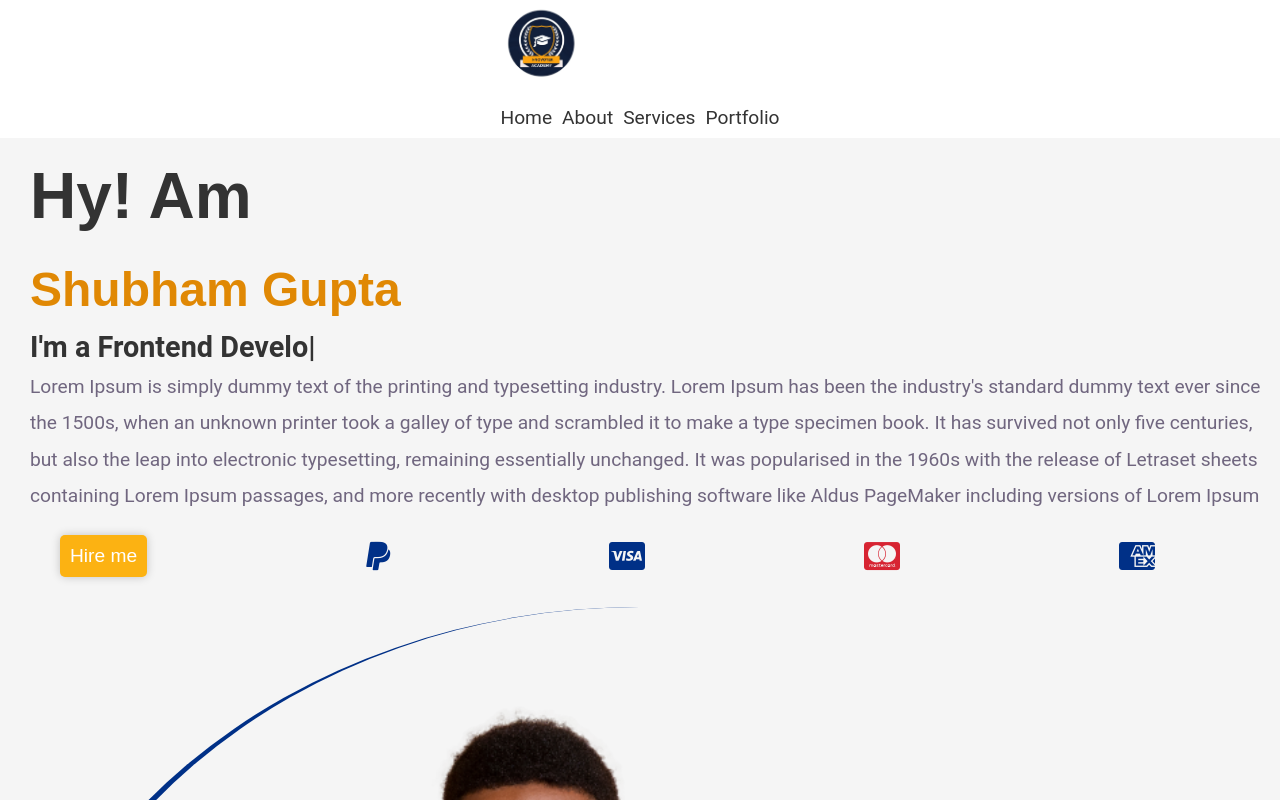
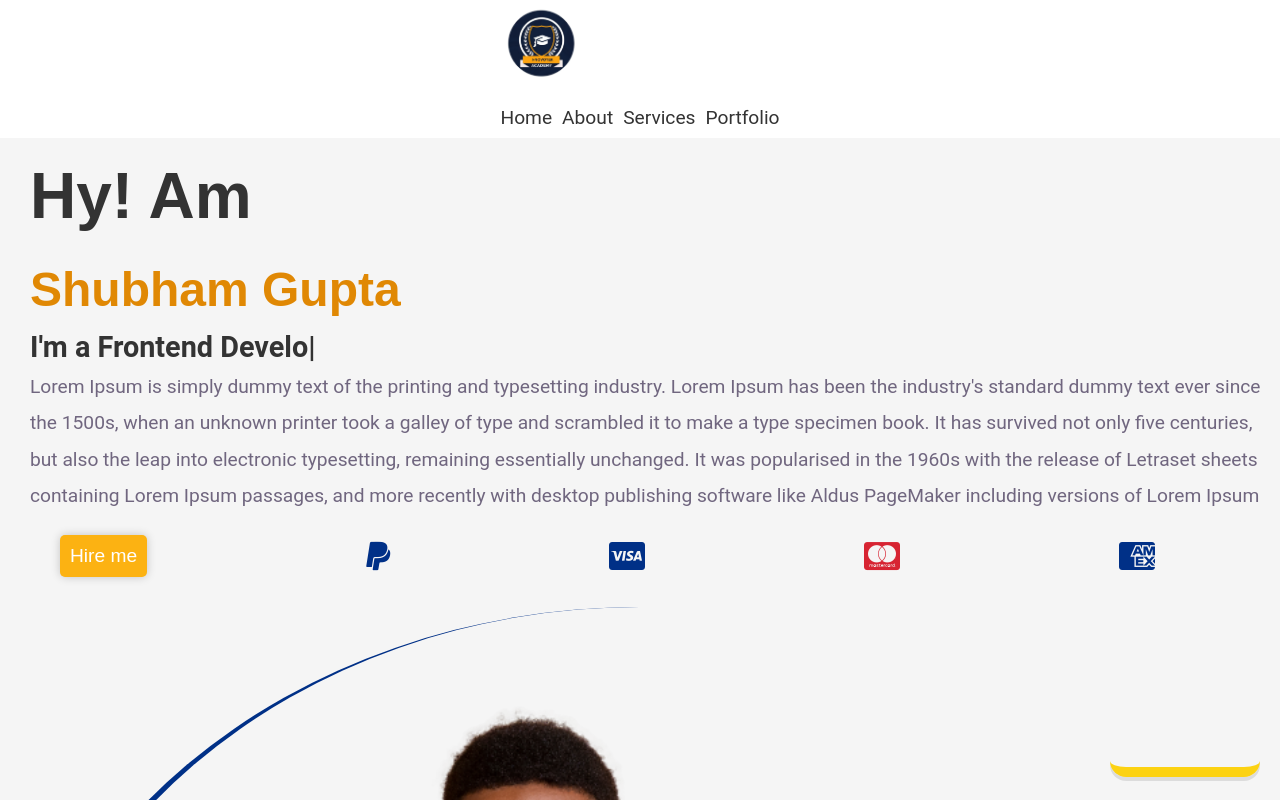
Before and after one commit to Shubham28497/Portfolio, a React (Create React App) app: page / in a window 1280 px wide. Shown: the top 800 px of the page. Built offline with nearby package versions, Linux system fonts and the light colour scheme.

Commit message:
add circle-1 css

```diff
--- a/src/Component/Header/Header.css
+++ b/src/Component/Header/Header.css
@@ -67,3 +67,15 @@
     border-radius: 50%;
     object-fit: cover;
 }
+.circle-1{
+    position: absolute;
+    width: 150px;
+    height: 150px;
+    bottom: 0;
+    right: 10px;
+    top: 10px;
+    margin: 10px;
+    box-shadow: 0 4px rgba(0,0,0,0.1);
+    border-bottom: 10px solid #fcd212;
+    border-radius: 16px;
+}
```
